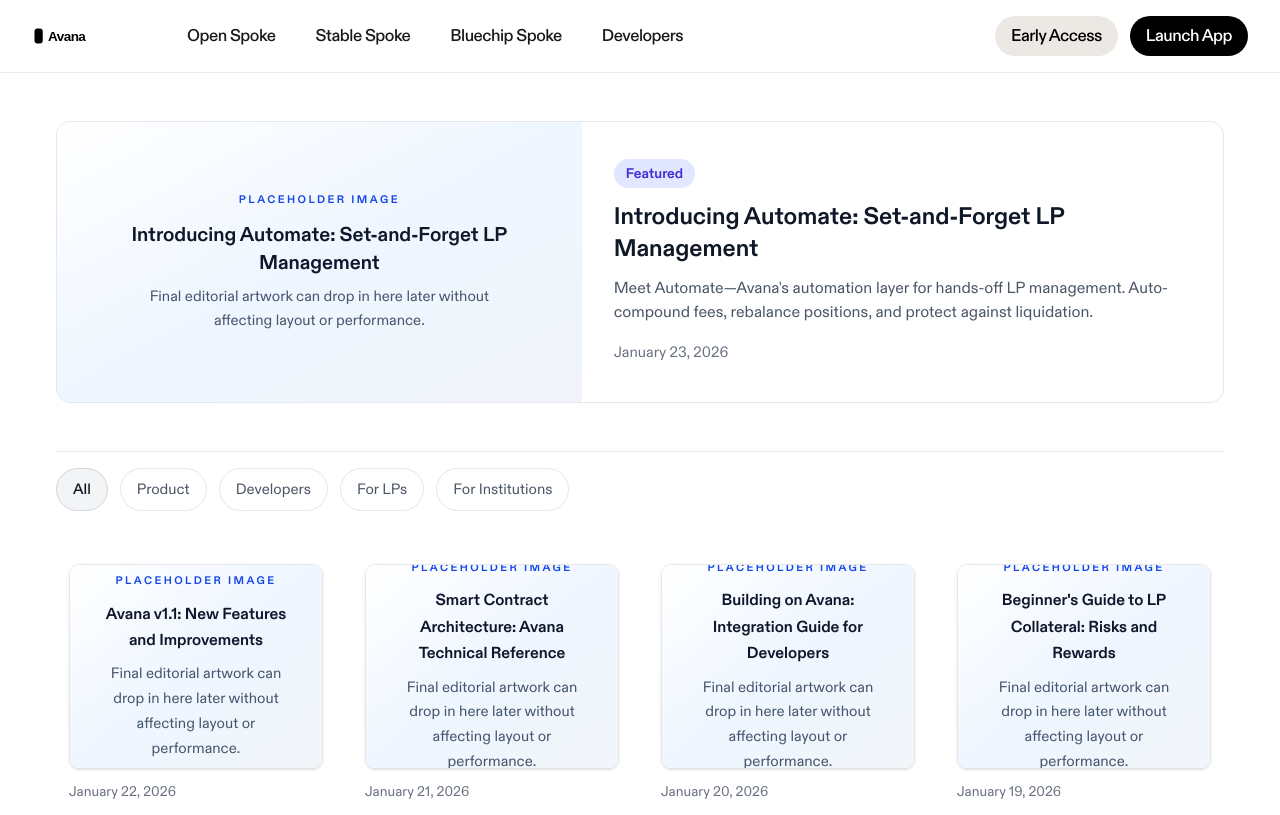
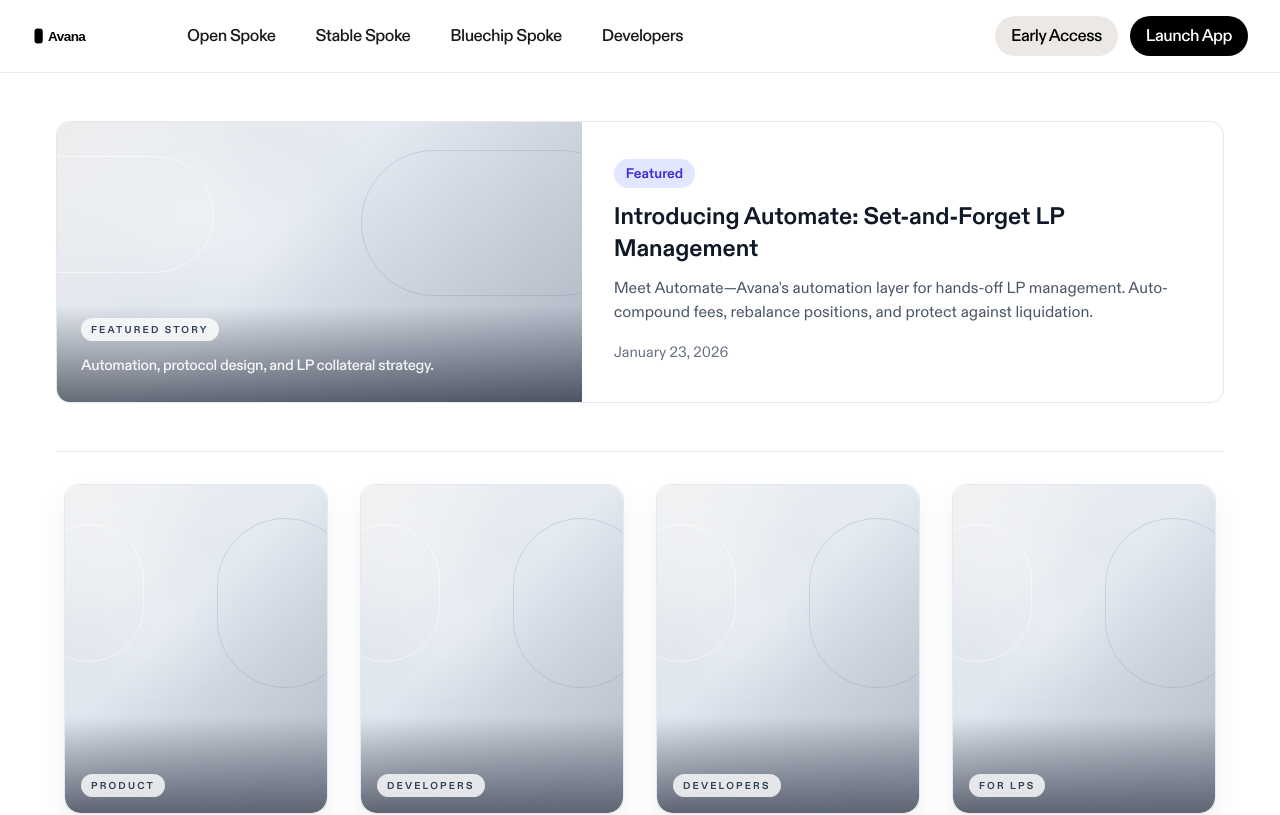
Before and after one commit to Amm-Market/amm-market, a Next.js app: page /blog in a window 1280 px wide. Shown: the top 815 px of the page. Built offline with nearby package versions, Linux system fonts and the light colour scheme.

Commit message:
Refine blog archive layout

```diff
--- a/src/app/blog/page.tsx
+++ b/src/app/blog/page.tsx
@@ -1,7 +1,4 @@
 import Link from "next/link"
-import { cn } from "@/lib/utils"
-
-const categories = ["All", "Product", "Developers", "For LPs", "For Institutions"]
 
 // Static blog data - ordered by date (newest first), first item is featured
 const blogs = [
@@ -125,62 +122,52 @@ const blogs = [
 ]
 
 function BlogImagePlaceholder({
-  label,
+  eyebrow,
   featured = false,
 }: {
-  label: string
+  eyebrow: string
   featured?: boolean
 }) {
   return (
-    <div className="flex h-full w-full items-center justify-center bg-gradient-to-br from-white via-blue-50 to-slate-100 px-6 py-8 text-center">
-      <div className="max-w-sm">
-        <p className="text-[11px] font-semibold uppercase tracking-[0.22em] text-blue-700">
-          Placeholder image
-        </p>
-        <p className={`mt-3 font-semibold text-slate-900 ${featured ? "text-lg md:text-xl" : "text-base"}`}>
-          {label}
-        </p>
-        <p className="mt-2 text-sm leading-6 text-slate-600">
-          Final editorial artwork can drop in here later without affecting layout or performance.
-        </p>
+    <div
+      aria-hidden="true"
+      className="relative flex h-full w-full overflow-hidden rounded-[inherit] bg-[radial-gradient(circle_at_top_left,rgba(255,255,255,0.95),transparent_34%),linear-gradient(145deg,#f8fafc_0%,#e2e8f0_42%,#cbd5e1_100%)]"
+    >
+      <div className="absolute inset-0 bg-[linear-gradient(135deg,rgba(15,23,42,0.08),transparent_42%,rgba(15,23,42,0.18)_100%)]" />
+      <div className="absolute -left-[12%] top-[12%] h-[42%] w-[42%] rounded-full border border-white/55" />
+      <div className="absolute right-[-10%] top-[10%] h-[52%] w-[52%] rounded-full border border-slate-500/20" />
+      <div className="absolute left-[18%] top-[24%] h-[28%] w-[28%] rounded-full bg-white/45 blur-2xl" />
+      <div className="absolute bottom-0 left-0 right-0 h-24 bg-gradient-to-t from-slate-950/55 to-transparent" />
+      <div className={`relative z-10 mt-auto flex w-full flex-col items-start px-4 pb-4 text-left ${featured ? "md:px-6 md:pb-6" : ""}`}>
+        <span className="rounded-full bg-white/80 px-2.5 py-1 text-[10px] font-semibold uppercase tracking-[0.22em] text-slate-700 backdrop-blur-sm">
+          {eyebrow}
+        </span>
+        {featured ? (
+          <span className="mt-3 text-sm font-medium tracking-[-0.02em] text-white/92 md:text-[0.95rem]">
+            Automation, protocol design, and LP collateral strategy.
+          </span>
+        ) : null}
       </div>
     </div>
   )
 }
 
-function getCategoryHref(category: string) {
-  if (category === "All") {
-    return "/blog"
-  }
-
-  return `/blog?category=${encodeURIComponent(category)}`
-}
-
-export default async function BlogPage({
-  searchParams,
-}: {
-  searchParams?: Promise<{ category?: string }>
-}) {
-  const resolvedSearchParams = (await searchParams) ?? {}
-  const requestedCategory = resolvedSearchParams.category ?? "All"
-  const activeCategory = categories.includes(requestedCategory) ? requestedCategory : "All"
+export default function BlogPage() {
   const featuredPost = blogs[0]
   const recentPosts = blogs.slice(1)
-  const filteredPosts = recentPosts.filter(
-    (post) => activeCategory === "All" || post.category === activeCategory
-  )
 
   return (
     <div className="mx-auto max-w-[1200px] px-4 py-12">
       {/* Featured Post */}
       <Link
         href={`/blog/${featuredPost.slug}`}
+        prefetch={false}
         className="group mb-12 block overflow-hidden rounded-xl border border-gray-200 transition-shadow duration-300 hover:shadow-lg"
       >
         <div className="flex flex-col md:flex-row">
           {/* Image */}
           <div className="relative w-full md:w-[45%] aspect-video md:aspect-auto md:min-h-[280px] bg-gradient-to-br from-indigo-100 to-purple-100">
-            <BlogImagePlaceholder label={featuredPost.title} featured />
+            <BlogImagePlaceholder eyebrow="Featured Story" featured />
           </div>
           {/* Content */}
           <div className="flex-1 p-6 md:p-8 flex flex-col justify-center">
@@ -202,63 +189,27 @@ export default async function BlogPage({
 
       {/* Recent Section */}
       <section>
-        {/* Filter Bar */}
-        <div className="border-t border-gray-200">
-          <div className="flex flex-row items-center justify-between gap-2 py-4">
-            <div className="hidden lg:flex flex-wrap items-center gap-3">
-              {categories.map((cat) => (
-                <Link
-                  key={cat}
-                  href={getCategoryHref(cat)}
-                  className={cn(
-                    "px-4 py-2 text-sm rounded-full border transition-all",
-                    activeCategory === cat
-                      ? "bg-gray-100 border-gray-300 text-gray-900 font-medium"
-                      : "bg-transparent border-gray-200 text-gray-600 hover:border-gray-400"
-                  )}
-                >
-                  {cat}
-                </Link>
-              ))}
-            </div>
-
-            <div className="lg:hidden w-full overflow-x-auto">
-              <div className="flex min-w-max items-center gap-2 pr-4">
-                {categories.map((cat) => (
-                  <Link
-                    key={cat}
-                    href={getCategoryHref(cat)}
-                    className={cn(
-                      "whitespace-nowrap rounded-full border px-3 py-2 text-sm transition-all",
-                      activeCategory === cat
-                        ? "bg-gray-100 border-gray-300 text-gray-900 font-medium"
-                        : "bg-white border-gray-200 text-gray-600 hover:border-gray-400"
-                    )}
-                  >
-                    {cat}
-                  </Link>
-                ))}
-              </div>
-            </div>
-          </div>
-        </div>
-
         {/* Blog Grid */}
-        <div className="grid grid-cols-2 gap-4 py-6 lg:grid-cols-4">
-          {filteredPosts.map((post) => (
+        <div className="grid grid-cols-2 gap-4 border-t border-gray-200 py-6 lg:grid-cols-4">
+          {recentPosts.map((post) => (
             <div key={post.id}>
               <Link
                 href={`/blog/${post.slug}`}
-                className="group block h-full rounded-xl border border-transparent p-2 transition-all hover:bg-gray-50 sm:p-3"
+                prefetch={false}
+                className="group block h-full rounded-[1.1rem] p-1 sm:p-2"
               >
-                <div className="flex flex-col space-y-3">
-                  <div className="relative w-full overflow-hidden rounded-lg border border-gray-200 shadow-sm aspect-[1.18/1] sm:aspect-[1.24/1]">
-                    <BlogImagePlaceholder label={post.title} />
+                <div className="flex flex-col gap-3">
+                  <div className="relative aspect-[4/5] w-full overflow-hidden rounded-[1rem] border border-slate-200/90 bg-white shadow-[0_14px_30px_rgba(15,23,42,0.06)] transition-colors duration-150 group-hover:border-slate-300">
+                    <div
+                      aria-hidden="true"
+                      className="pointer-events-none absolute inset-0 z-10 bg-[linear-gradient(140deg,rgba(255,255,255,0.28),transparent_34%,transparent_60%,rgba(255,255,255,0.1)_100%)]"
+                    />
+                    <BlogImagePlaceholder eyebrow={post.category} />
                   </div>
-                  <div className="flex items-center space-x-1.5 text-[0.8rem] text-gray-500 sm:text-sm">
+                  <div className="flex items-center space-x-1.5 px-1 text-[0.8rem] text-gray-500 sm:text-sm">
                     <p>{post.date}</p>
                   </div>
-                  <h3 className="text-[1rem] leading-5 text-gray-900 transition-colors group-hover:text-indigo-600 sm:text-[1.08rem] sm:leading-6">
+                  <h3 className="px-1 text-[1rem] leading-5 text-gray-900 transition-colors duration-150 group-hover:text-slate-700 sm:text-[1.08rem] sm:leading-6">
                     {post.title}
                   </h3>
                 </div>
```
Also changed, not shown: 1 other file (tests, documents, lock files or other folders).
